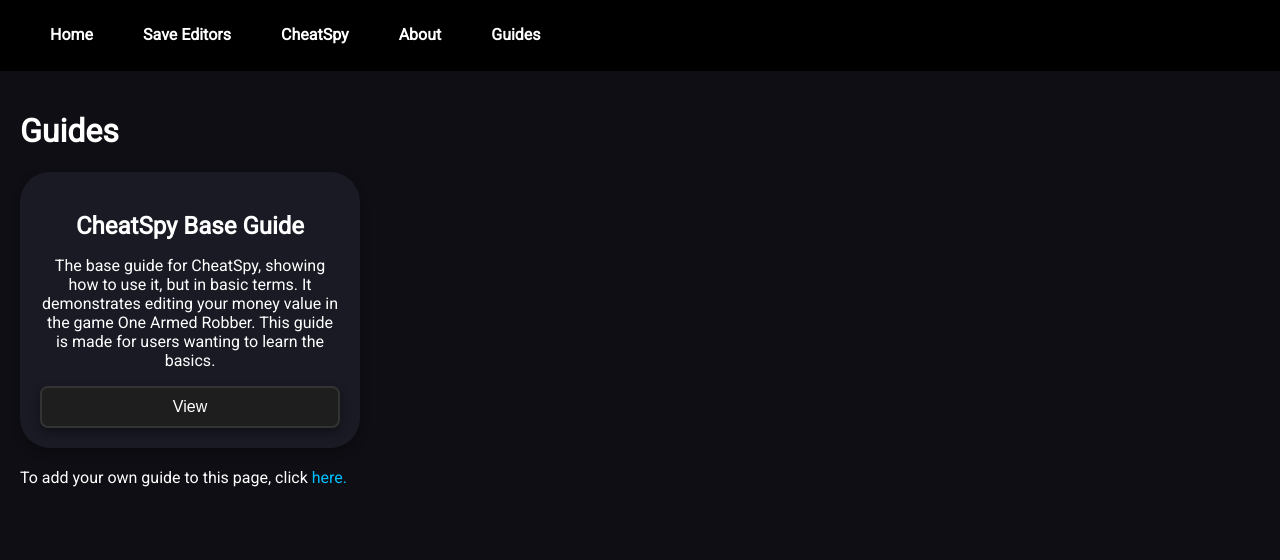
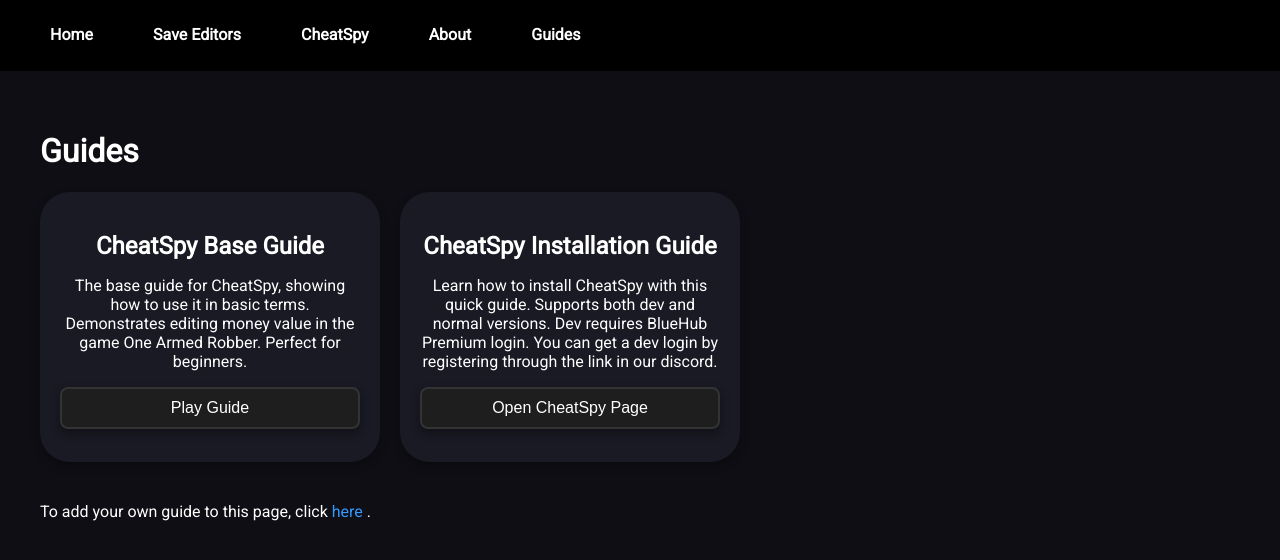
Before and after one commit to OptionallyBlueStudios/BlueHub, a plain HTML site: page guides.html in a window 1280 px wide. Drawn offline with Linux system fonts and the light colour scheme.

Commit message:
CheatSpy install guide
also some fixes

```diff
--- a/guides.html
+++ b/guides.html
@@ -5,7 +5,7 @@
   <meta name="viewport" content="width=device-width, initial-scale=1.0" />
   <title>BlueHub Navigation</title>
 
-  <!-- Link external CSS -->
+  <!-- External CSS -->
   <link rel="stylesheet" href="src/lib/css/cross-page.css" />
 
   <!-- Google Fonts -->
@@ -20,8 +20,35 @@
       padding: 0;
     }
 
+    .navbar {
+      background-color: #000000;
+      padding: 15px 30px;
+      display: flex;
+      gap: 10px;
+      align-items: center;
+    }
+
+    .navbar a {
+      color: white;
+      text-decoration: none;
+      padding: 10px 20px;
+      border-radius: 5px;
+      transition: background-color 0.3s;
+      font-weight: bold;
+    }
+
+    .navbar a:hover {
+      background-color: rgba(255, 255, 255, 0.1);
+    }
+
     .content {
-      padding: 20px;
+      padding: 40px;
+    }
+
+    .guide-container {
+      display: flex;
+      flex-wrap: wrap;
+      gap: 20px;
     }
 
     .guide-card {
@@ -33,7 +60,8 @@
       box-shadow: 0 4px 10px rgba(0, 0, 0, 0.3);
       text-align: center;
       transition: all 0.3s ease;
-      margin-bottom: 20px;
+      flex: 0 1 300px;
+      height: 230px;
     }
 
     .guide-card h2 {
@@ -71,24 +99,38 @@
   <!-- Main Page Content -->
   <div class="content">
     <h1>Guides</h1>
+
+    <div class="guide-container">
       <div class="guide-card">
         <h2>CheatSpy Base Guide</h2>
         <p>
-        The base guide for CheatSpy, showing how to use it, but in basic terms.
-        It demonstrates editing your money value in the game One Armed Robber.
-        This guide is made for users wanting to learn the basics.
+          The base guide for CheatSpy, showing how to use it in basic terms.
+          Demonstrates editing money value in the game One Armed Robber.
+          Perfect for beginners.
         </p>
-      <button
-        onclick="openUrl('https://optionallybluestudios.github.io/BlueHub/iframe?url=https://www.youtube.com/embed/KmRfqZnGSQY&prev=https://optionallybluestudios.github.io/guides')">
-        View
+        <button onclick="openUrl('https://optionallybluestudios.github.io/BlueHub/iframe?url=https://www.youtube.com/embed/KmRfqZnGSQY&prev=https://optionallybluestudios.github.io/BlueHub/guides')">
+          Play Guide
         </button>
       </div>
 
+      <div class="guide-card">
+        <h2>CheatSpy Installation Guide</h2>
         <p>
+          Learn how to install CheatSpy with this quick guide. Supports both
+          dev and normal versions. Dev requires BlueHub Premium login. You can
+          get a dev login by registering through the link in our discord.
+        </p>
+        <button onclick="openUrl('https://optionallybluestudios.github.io/BlueHub/cspy')">
+          Open CheatSpy Page
+        </button>
+      </div>
+    </div>
+
+    <p style="margin-top: 40px;">
       To add your own guide to this page, click
-      <a href="https://optionallybluestudios.github.io/BlueHub/iframe?url=https://forms.gle/EBy537UiSpD2LGfR6&prev=https://optionallybluestudios.github.io/BlueHub/guides">
-        here.
-      </a>
+      <a href="https://optionallybluestudios.github.io/BlueHub/iframe?url=https://forms.gle/EBy537UiSpD2LGfR6&prev=https://optionallybluestudios.github.io/BlueHub/guides" style="color: #3399ff;">
+        here
+      </a>.
     </p>
   </div>
 
```
Lines whose indentation alone changed are shown as unchanged.
